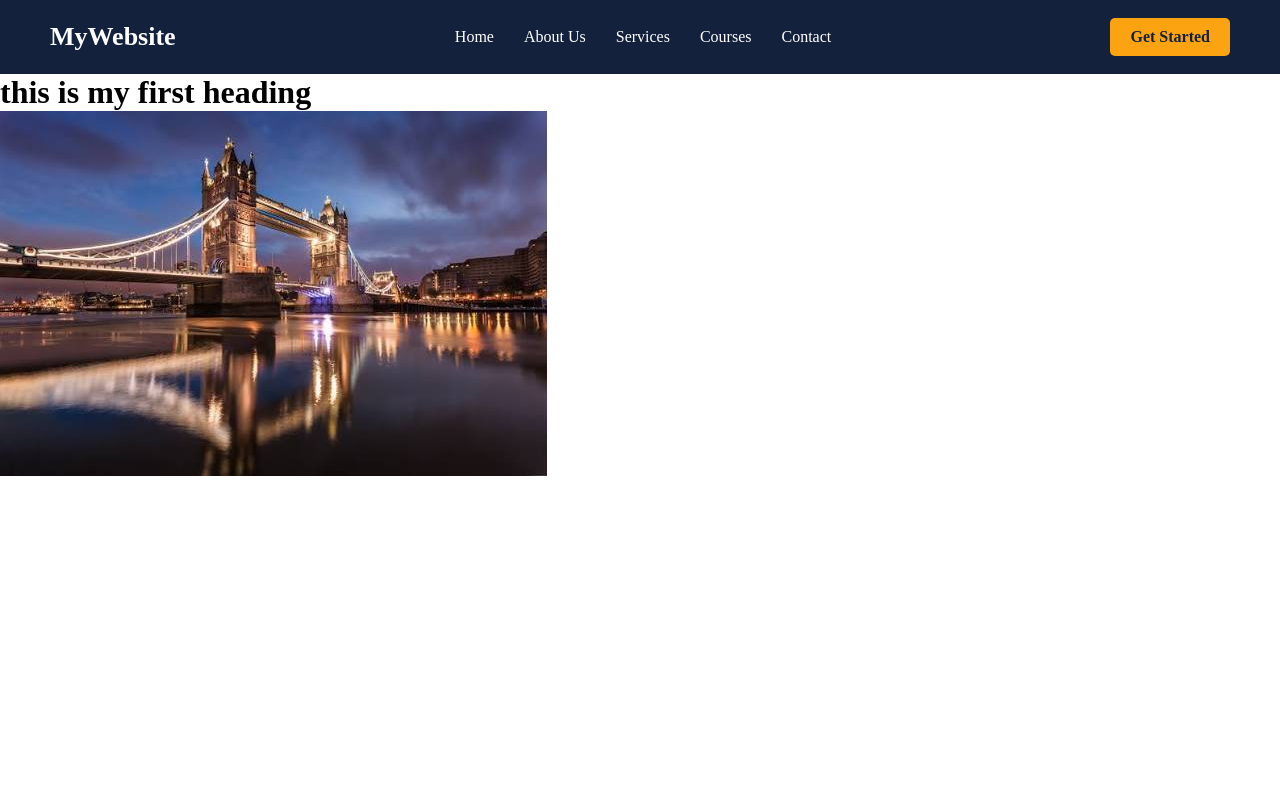
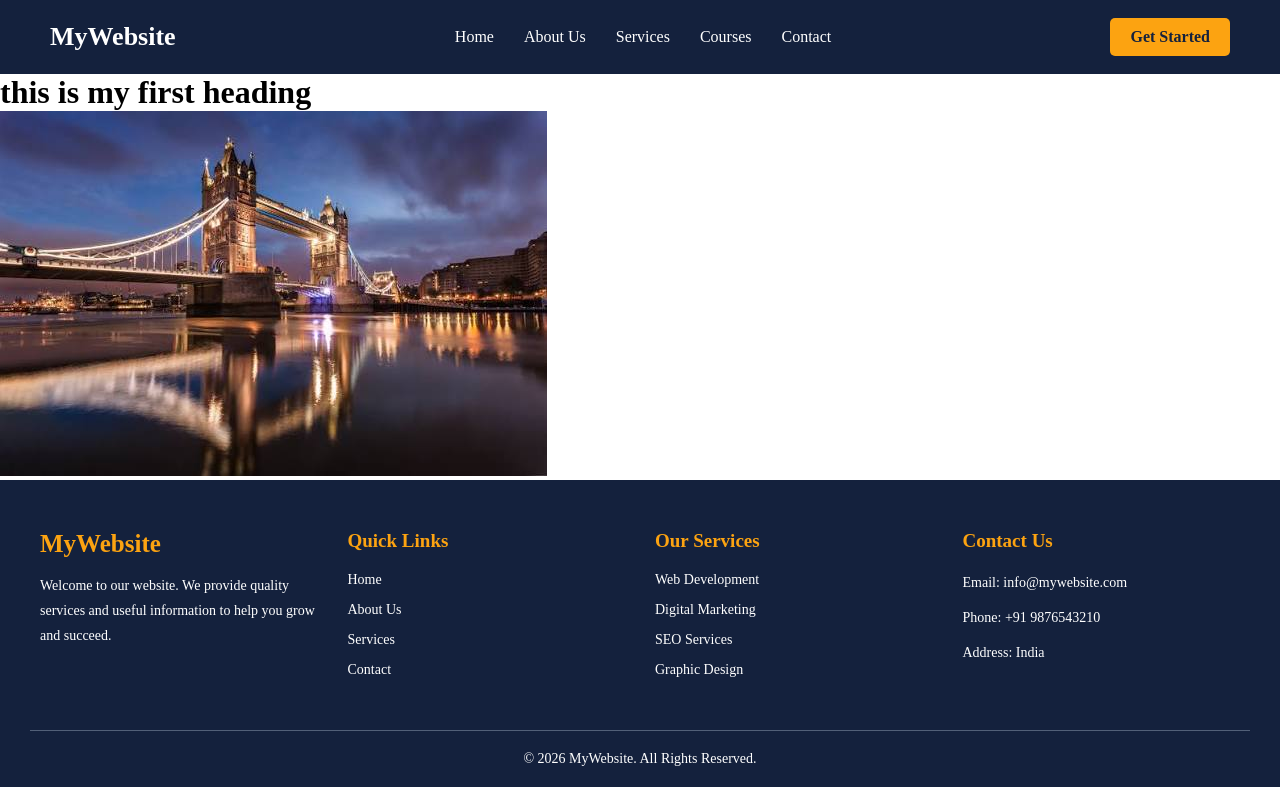
Before and after one commit to aradhana4feb/git-version, a plain HTML site: page index.html in a window 1280 px wide. Drawn offline with Linux system fonts and the light colour scheme.

Commit message:
this is third  version

```diff
--- a/index.html
+++ b/index.html
@@ -57,6 +57,72 @@
 }
 
 
+.footer {
+    background-color: #14213d;
+    color: white;
+    padding: 50px 30px 20px;
+}
+
+.footer-container {
+    display: flex;
+    justify-content: space-between;
+    flex-wrap: wrap;
+    gap: 30px;
+    max-width: 1200px;
+    margin: auto;
+}
+
+.footer-box {
+    flex: 1;
+    min-width: 200px;
+}
+
+.footer-box h2 {
+    color: #fca311;
+    font-size: 25px;
+    margin-bottom: 15px;
+}
+
+.footer-box h3 {
+    color: #fca311;
+    font-size: 19px;
+    margin-bottom: 18px;
+}
+
+.footer-box p {
+    font-size: 14px;
+    line-height: 1.8;
+    margin-bottom: 10px;
+}
+
+.footer-box ul {
+    list-style: none;
+}
+
+.footer-box ul li {
+    margin-bottom: 12px;
+}
+
+.footer-box ul li a {
+    color: white;
+    text-decoration: none;
+    font-size: 14px;
+    transition: 0.3s;
+}
+
+.footer-box ul li a:hover {
+    color: #fca311;
+    padding-left: 5px;
+}
+
+.footer-bottom {
+    text-align: center;
+    border-top: 1px solid #526078;
+    margin-top: 40px;
+    padding-top: 20px;
+    font-size: 14px;
+}
+
     </style>
 </head>
 <body>
@@ -78,6 +144,54 @@
     <h1> this is my first heading</h1>
     <img src=london.JFIF>
 
+<footer class="footer">
+
+    <div class="footer-container">
+
+        <div class="footer-box">
+            <h2>MyWebsite</h2>
+            <p>
+                Welcome to our website. We provide quality
+                services and useful information to help
+                you grow and succeed.
+            </p>
+        </div>
+
+        <div class="footer-box">
+            <h3>Quick Links</h3>
+            <ul>
+                <li><a href="#">Home</a></li>
+                <li><a href="#">About Us</a></li>
+                <li><a href="#">Services</a></li>
+                <li><a href="#">Contact</a></li>
+            </ul>
+        </div>
+
+        <div class="footer-box">
+            <h3>Our Services</h3>
+            <ul>
+                <li><a href="#">Web Development</a></li>
+                <li><a href="#">Digital Marketing</a></li>
+                <li><a href="#">SEO Services</a></li>
+                <li><a href="#">Graphic Design</a></li>
+            </ul>
+        </div>
+
+        <div class="footer-box">
+            <h3>Contact Us</h3>
+            <p>Email: info@mywebsite.com</p>
+            <p>Phone: +91 9876543210</p>
+            <p>Address: India</p>
+        </div>
+
+    </div>
+
+    <div class="footer-bottom">
+        <p>© 2026 MyWebsite. All Rights Reserved.</p>
+    </div>
+
+</footer>
+
 </body>
 
 </html>
```
